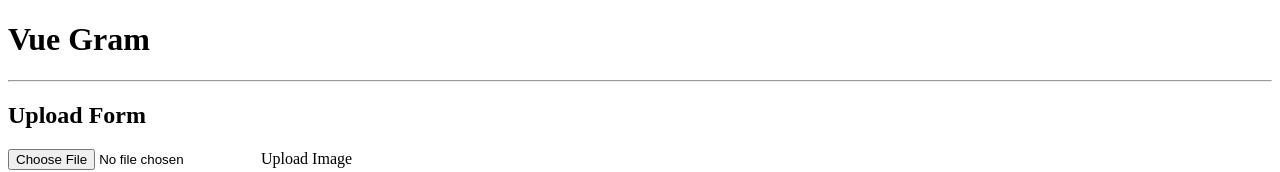
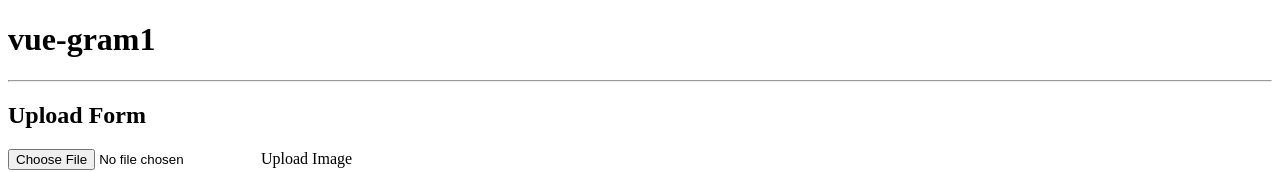
Before and after one commit to tomboo/vitejs-vite-tdmuh7, a Vue app: page / in a window 1280 px wide. Shown: the top 172 px of the page. Built offline with nearby package versions, Linux system fonts and the light colour scheme.

Commit message:
1 file modified

```diff
--- a/src/components/NavBar.vue
+++ b/src/components/NavBar.vue
@@ -2,7 +2,7 @@
 </script>
 
 <template>
-  <h1>Vue Gram</h1>
+  <h1>vue-gram1</h1>
   <hr />
 </template>
 
```
